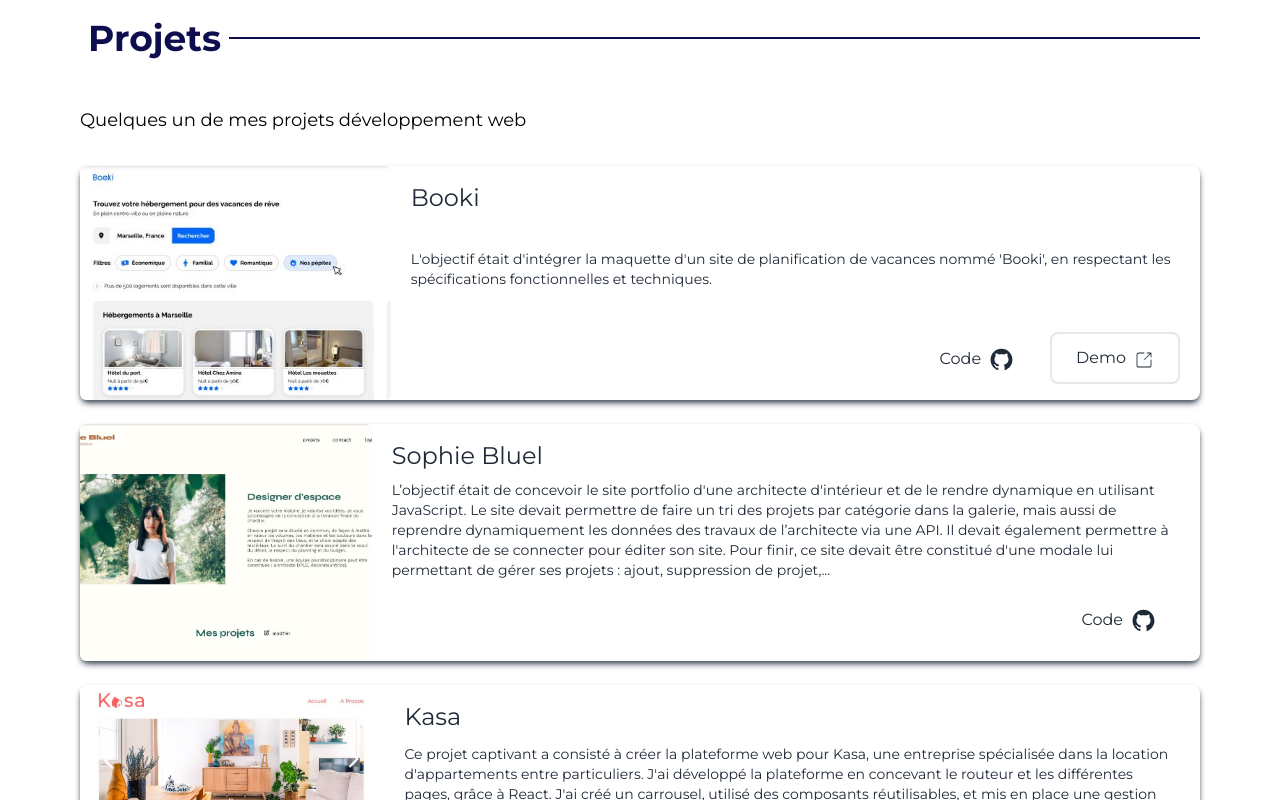
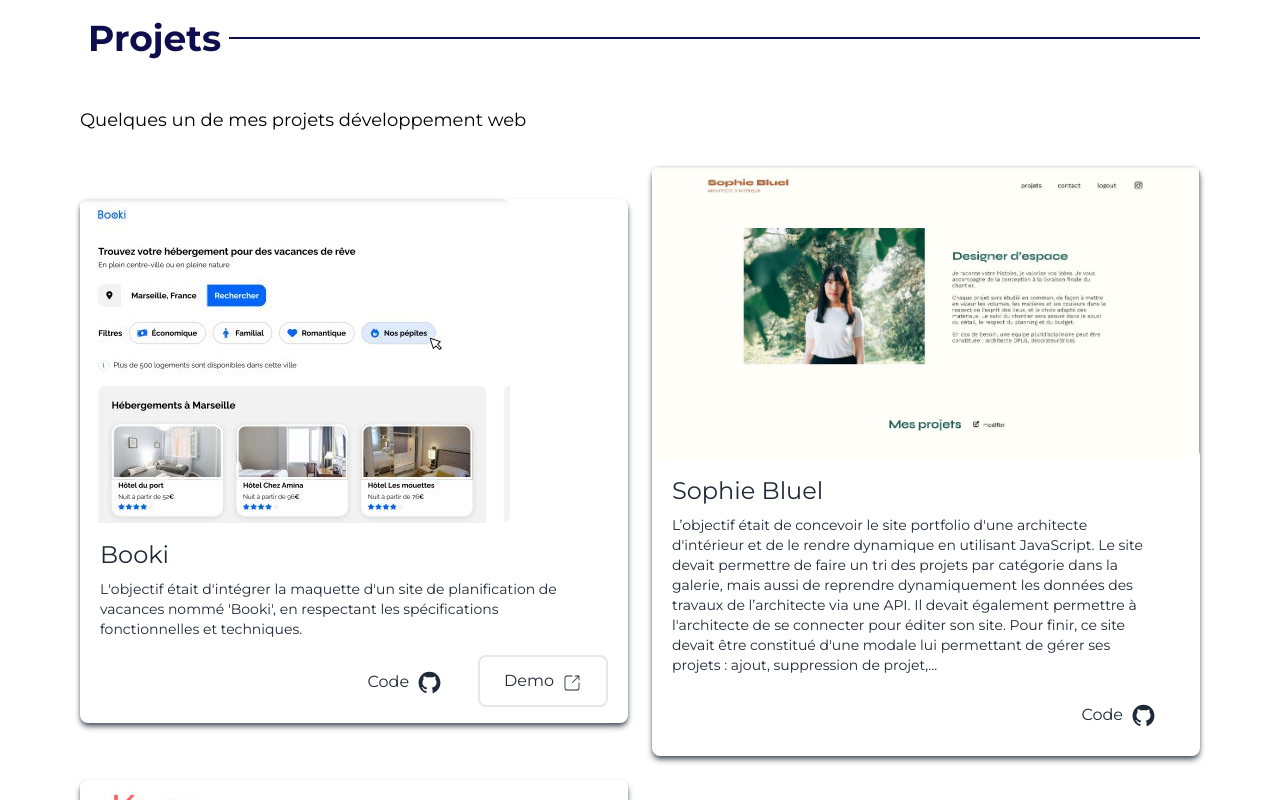
Before and after one commit to Meriemchm/chm_portfolio_severine_client, a React (Vite) app: page / in a window 1280 px wide. Shown: the part 4680-5480 px from the top of the page. Built offline with nearby package versions, Linux system fonts and the light colour scheme.

Commit message:
V1-project-display-change-large-monitor

```diff
--- a/src/components/Projects/Project.jsx
+++ b/src/components/Projects/Project.jsx
@@ -28,33 +28,35 @@ const Project = () => {
   };
 
   return (
-    <div className="mx-auto grid grid-cols-1 xl:grid-cols-1 gap-6 text-center py-8 px-0 justify-center items-center ">
+    <div className="mx-auto grid grid-cols-1 xl:grid-cols-2 gap-6 text-center py-8 px-0 justify-center items-center ">
       {projects.map(({ id, src, title, description, hdemo, hcode, pdf }) => {
         return (
           <div
             key={id}
-            className=" md:flex shadow-md shadow-gray-600 bg-white rounded-lg"
+            className=" shadow-md shadow-gray-600 bg-white rounded-lg"
           >
             <div className="relative group ">
               <img
                 src={src}
                 alt="project-name"
-                className="rounded-md object-cover w-full h-full "
+                className="rounded-lg"
               />
 
               <div
                 onClick={() => togglePDF(pdf)}
-                className="absolute inset-0  bg-black bg-opacity-50 text-white opacity-0 group-hover:opacity-100 transition-opacity duration-300 flex items-center justify-center cursor-pointer select-none"
+                className="absolute inset-0 rounded-lg bg-black bg-opacity-50 text-white opacity-0 group-hover:opacity-100 transition-opacity duration-300 flex items-center justify-center cursor-pointer select-none"
               >
                 En savoir plus
               </div>
             </div>
 
-            <div className="flex flex-col flex-grow text-gray-800 mx-5 my-4 justify-between">
+            <div className="mx-5 flex flex-col text-gray-800 my-4 justify-between">
               <h2 className="text-bold text-2xl capitalize mb-2 self-start">
                 {title}
               </h2>
-              <p className="text-start text-sm">{description}</p>
+
+                <p className="text-start text-sm mr-5">{description}</p>
+
               <div className="flex justify-end items-end gap-3 mt-4">
                 <button className="flex  px-6 py-3 duration-200 hover:scale-105">
                   <a href={hcode} target="_blank" className="flex">
```
Also changed, not shown: src/index.css (line endings or trailing spaces).
